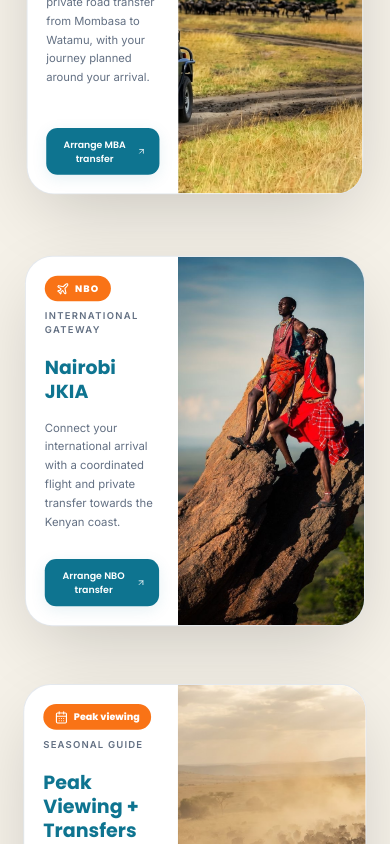
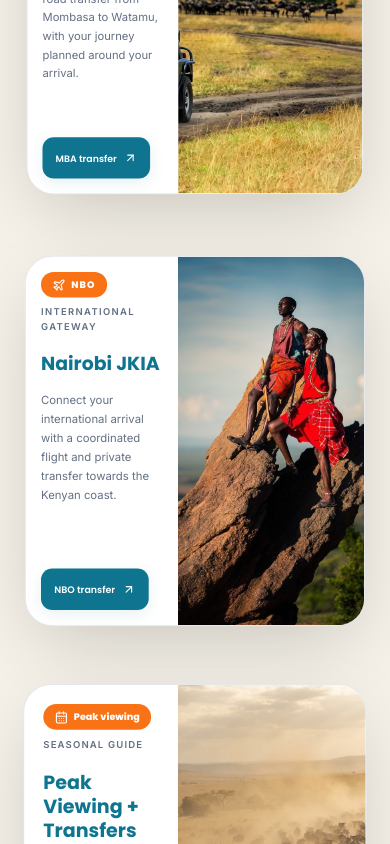
Before and after one commit to Sheddymae/bahari-asili-safaris, a Next.js app: page /transfers in a window 390 px wide. Shown: the part 1000-1844 px from the top of the page. Built offline with nearby package versions, Linux system fonts and the light colour scheme; no server answers.

Commit message:
Tighten stacking cards for mobile layouts

```diff
--- a/components/TransfersStackingCards.tsx
+++ b/components/TransfersStackingCards.tsx
@@ -24,7 +24,7 @@ const TRANSFER_CARDS: TransferCard[] = [
     description: 'The nearest airport to Watamu, with a smooth private transfer to your safari start point.',
     image: '/images/gallery/coast-beach.png',
     imageAlt: 'Kenyan coast near Watamu',
-    action: 'Arrange MYD transfer',
+    action: 'MYD transfer',
     actionValue: 'Airport Transfer – MYD (Malindi)',
   },
   {
@@ -34,7 +34,7 @@ const TRANSFER_CARDS: TransferCard[] = [
     description: 'A comfortable private road transfer from Mombasa to Watamu, with your journey planned around your arrival.',
     image: '/images/home/services-safari-jeep.jpg',
     imageAlt: 'Safari vehicle ready for a private transfer',
-    action: 'Arrange MBA transfer',
+    action: 'MBA transfer',
     actionValue: 'Airport Transfer – MBA (Mombasa)',
   },
   {
@@ -44,7 +44,7 @@ const TRANSFER_CARDS: TransferCard[] = [
     description: 'Connect your international arrival with a coordinated flight and private transfer towards the Kenyan coast.',
     image: '/images/safaris/safari-4day-naivasha-nakuru-mara.jpg',
     imageAlt: 'Kenyan safari landscape',
-    action: 'Arrange NBO transfer',
+    action: 'NBO transfer',
     actionValue: 'Airport Transfer – NBO (Nairobi)',
   },
 ];
@@ -72,7 +72,7 @@ function StackingCard({
       className="sticky z-10 mb-10 h-[390px] w-full overflow-hidden rounded-[28px] bg-white shadow-[0_25px_80px_-15px_rgba(0,0,0,0.2)] ring-1 ring-slate-200/80 sm:h-[430px] lg:h-[470px]"
     >
       <div className="grid h-full grid-cols-[45%_55%]">
-        <div className="flex min-w-0 flex-col justify-between p-5 sm:p-7 lg:p-10">
+        <div className="flex min-w-0 flex-col justify-between p-4 sm:p-7 lg:p-10">
           <div>
             <div className="mb-5 flex flex-wrap items-center gap-2">
               {card.code ? (
@@ -177,7 +177,7 @@ function PeakViewingCard({ onBook, index }: { onBook: (value: string) => void; i
             className="inline-flex w-fit items-center gap-2 rounded-xl border border-ocean-700 px-3.5 py-2.5 font-poppins text-[10px] font-semibold text-ocean-700 hover:bg-ocean-700 hover:text-white focus:outline-none focus-visible:ring-2 focus-visible:ring-ocean-400 sm:px-4 sm:py-3 sm:text-xs"
           >
             <CarFront className="h-3.5 w-3.5" />
-            Plan your transfer
+            Plan transfer
           </button>
         </div>
 
```
